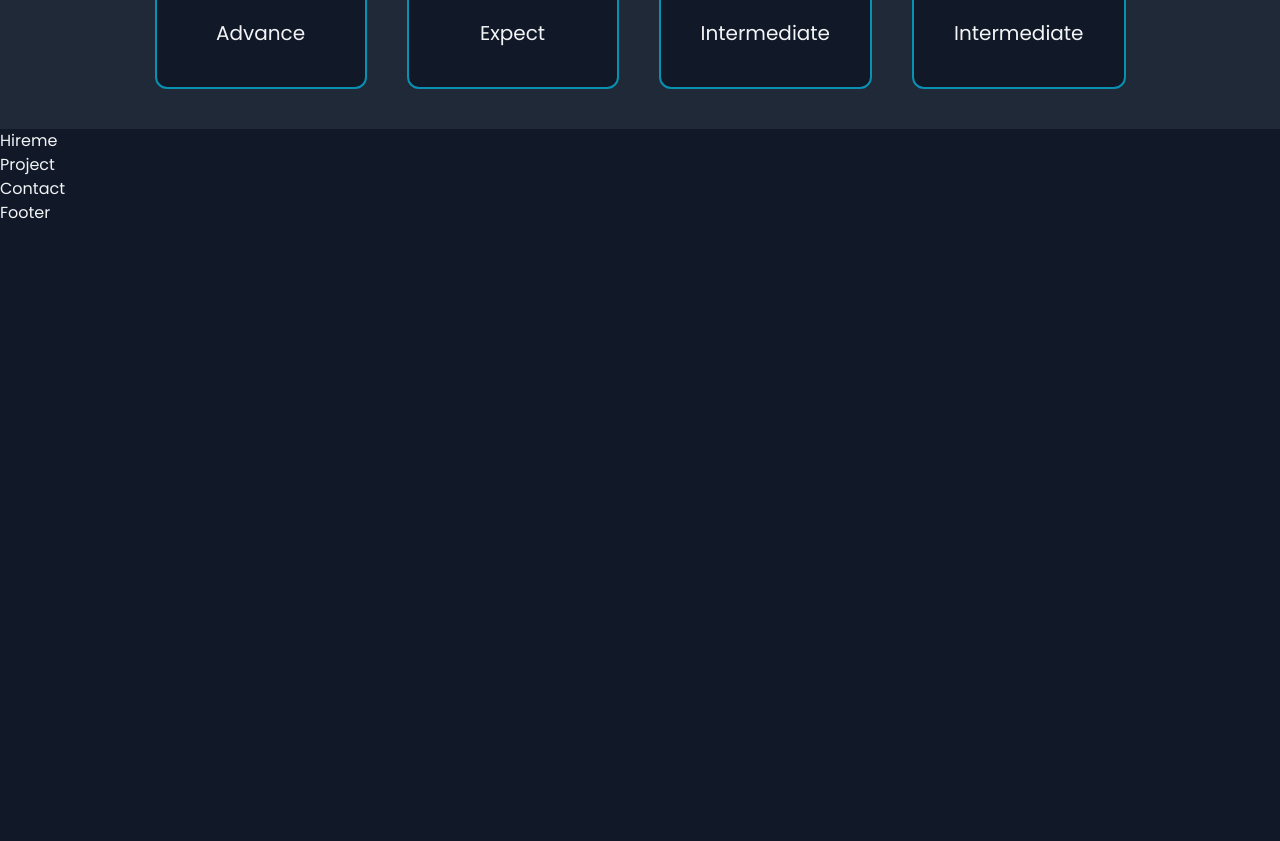
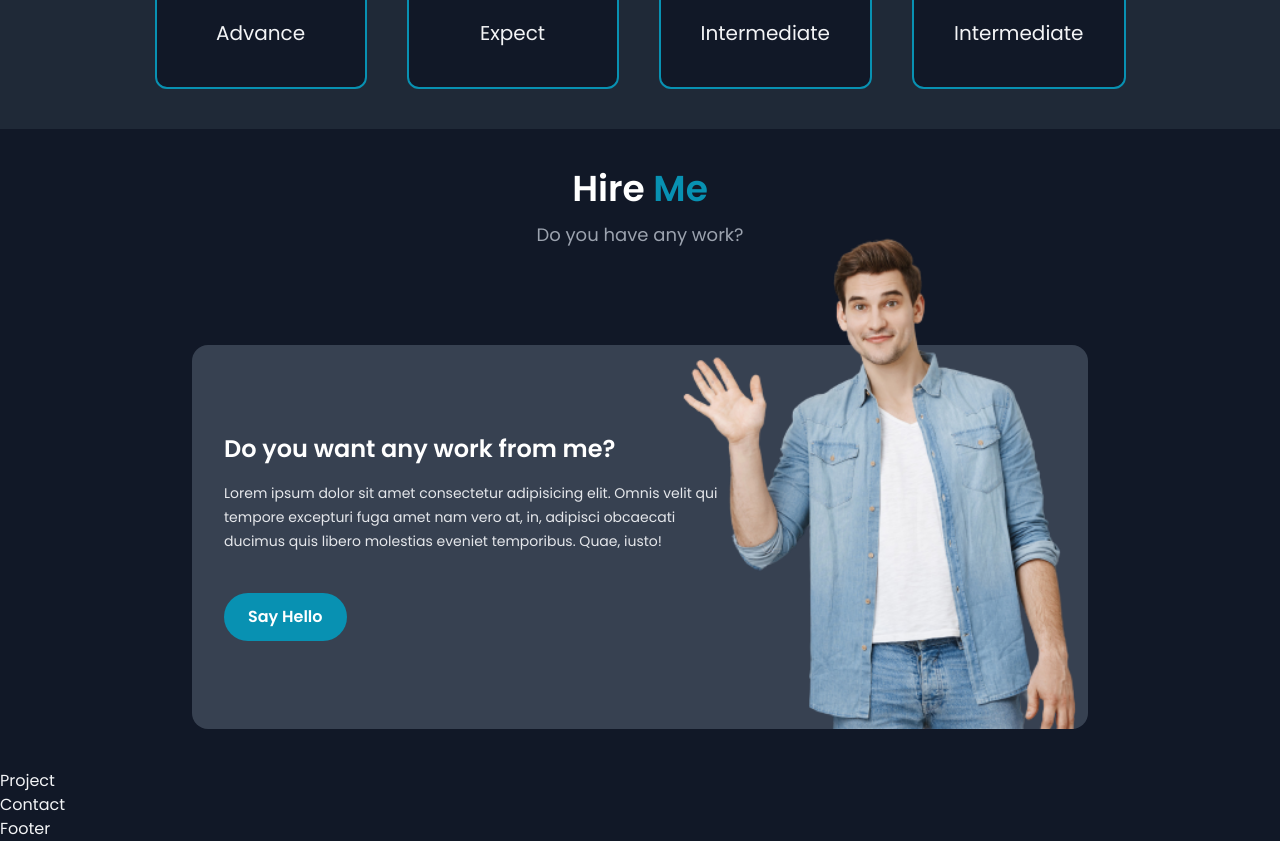
Before and after one commit to geliettech/Portfolio, a React (Vite) app: page / in a window 1280 px wide. Shown: the part 1860-2701 px from the top of the page. Before the commit the page ends 2085 px from the top, so only its background shows below. Built offline with nearby package versions, Linux system fonts and the light colour scheme.

Commit message:
updated HireMe.jsx

```diff
--- a/src/components/Hireme.jsx
+++ b/src/components/Hireme.jsx
@@ -1,9 +1,35 @@
-import React from 'react'
+import React from "react";
+import hireMe from "../assets/hireMe.png";
 
 const Hireme = () => {
   return (
-    <div>Hireme</div>
-  )
-}
+    <section id="hire" className="py-10 px-3 text-white">
+      <div className="text-center">
+        <h3 className="text-4xl font-semibold">
+          Hire <span className="text-cyan-600">Me</span>
+        </h3>
+        <p className="text-gray-400 mt-3 text-lg">Do you have any work?</p>
+      </div>
+      <div className="bg-gray-700 relative px-8 rounded-2xl py-5 lg:max-w-4xl mx-auto min-h-[24rem] mt-24 flex gap-6 lg:flex-row flex-col-reverse items-center">
+        <div>
+          <h2 className="text-2xl font-semibold">
+            Do you want any work from me?
+          </h2>
+          <p className="lg:text-left text-justify max-w-lg text-sm mt-4 text-gray-200 leading-6">
+            Lorem ipsum dolor sit amet consectetur adipisicing elit. Omnis velit
+            qui tempore excepturi fuga amet nam vero at, in, adipisci obcaecati
+            ducimus quis libero molestias eveniet temporibus. Quae, iusto!
+          </p>
+          <button className="btn-primary mt-10">Say Hello</button>
+        </div>
+        <img
+          src={hireMe}
+          alt=""
+          className="lg:h-[32rem] h-80 lg:absolute bottom-0 -right-3 object-cover"
+        />
+      </div>
+    </section>
+  );
+};
 
-export default Hireme
+export default Hireme;
```
Also changed, not shown: src/assets/hireMe.png (added).
